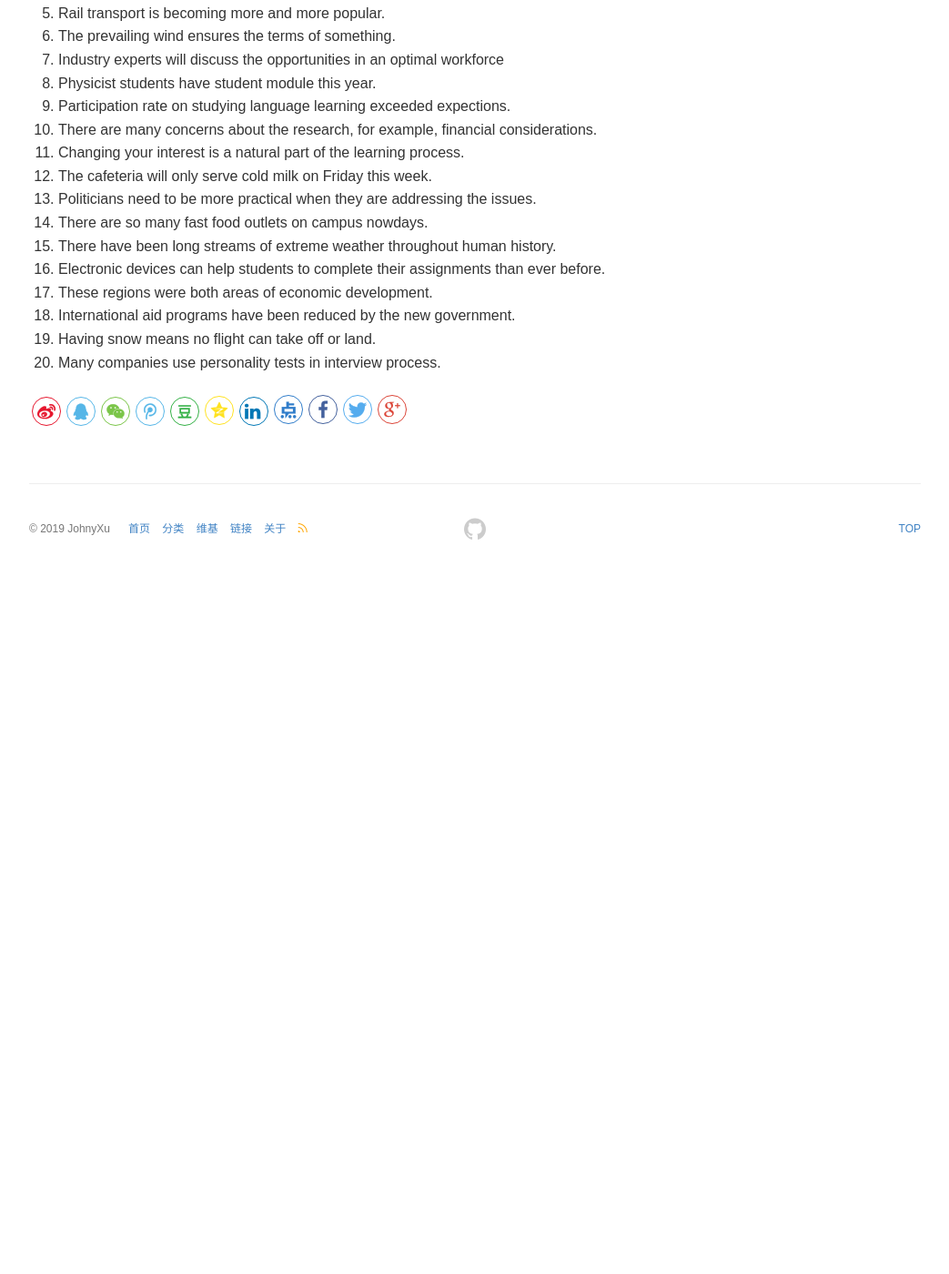
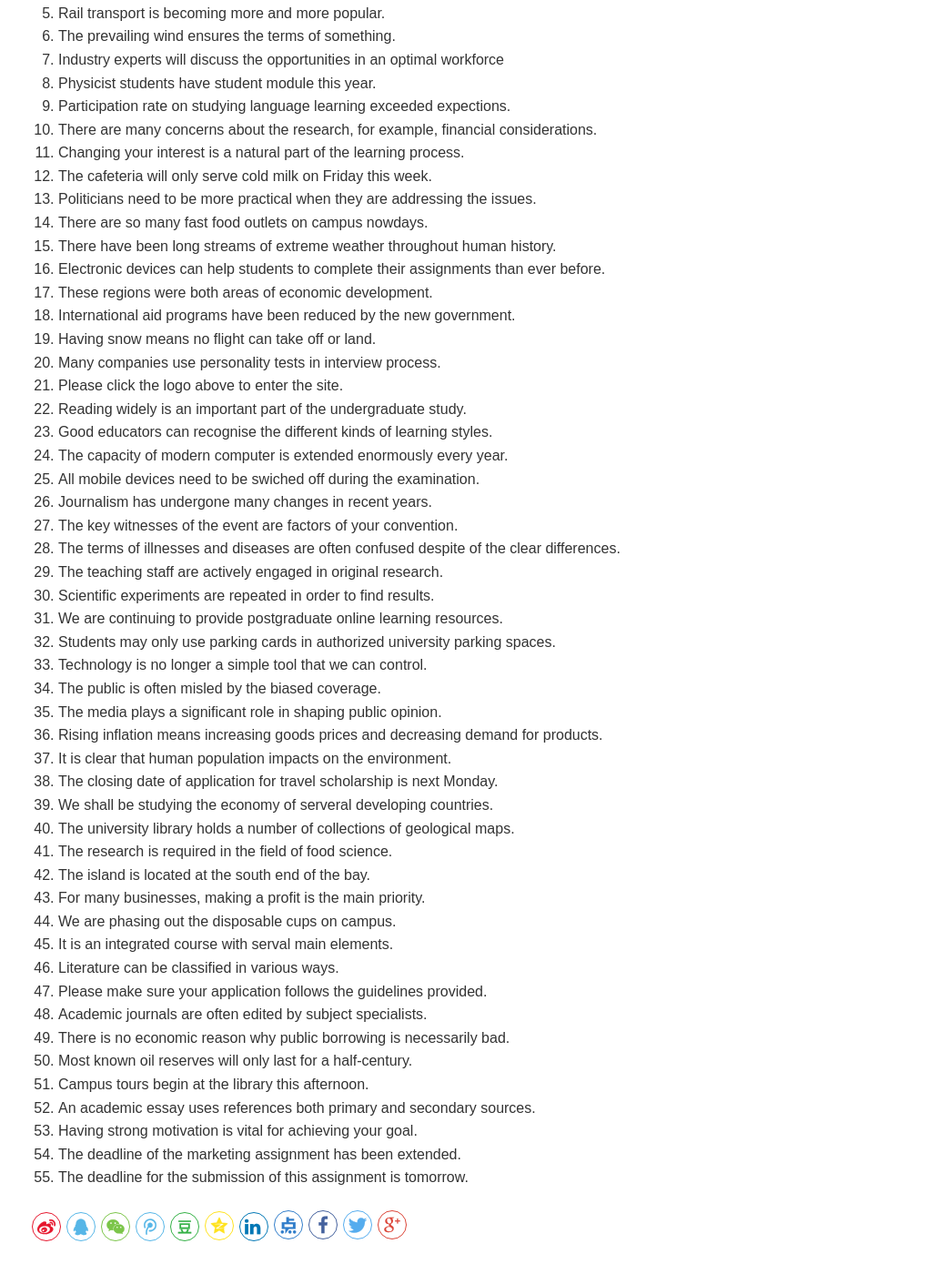
Before and after one commit to JohnyXu/blog, a Jekyll site: the page built from _posts/English/PTE/2020-04-22-wfd-pte-high-frequence.md, in a window 1280 px wide and 1400 px high, scrolled down 495 px. Shown: the whole window at 91% size, without its empty margins (118-1161 px from the left). Built offline with Jekyll 4.4.1, drawn with Linux system fonts in a browser that asks for light colours; comment, search, counter and statistics services are not loaded; before the commit the page ends 1125 px from its top, so only the background shows below that.

Commit message:
wfd update

```diff
--- a/_posts/English/PTE/2020-04-22-wfd-pte-high-frequence.md
+++ b/_posts/English/PTE/2020-04-22-wfd-pte-high-frequence.md
@@ -36,3 +36,38 @@ keywords: PTE WFD
 18. International aid programs have been reduced by the new government.
 19. Having snow means no flight can take off or land.
 20. Many companies use personality tests in interview process.
+21. Please click the logo above to enter the site.
+22. Reading widely is an important part of the undergraduate study.
+23. Good educators can recognise the different kinds of learning styles.
+24. The capacity of modern computer is extended enormously every year.
+25. All mobile devices need to be swiched off during the examination.
+26. Journalism has undergone many changes in recent years.
+27. The key witnesses of the event are factors of your convention.
+28. The terms of illnesses and diseases are often confused despite of the clear differences.
+29. The teaching staff are actively engaged in original research.
+30. Scientific experiments are repeated in order to find results.
+31. We are continuing to provide postgraduate online learning resources.
+32. Students may only use parking cards in authorized university parking spaces.
+33. Technology is no longer a simple tool that we can control.
+34. The public is often misled by the biased coverage.
+35. The media plays a significant role in shaping public opinion.
+36. Rising inflation means increasing goods prices and decreasing demand for products.
+37. It is clear that human population impacts on the environment.
+38. The closing date of application for travel scholarship is next Monday.
+39. We shall be studying the economy of serveral developing countries.
+40. The university library holds a number of collections of geological maps.
+41. The research is required in the field of food science.
+42. The island is located at the south end of the bay.
+43. For many businesses, making a profit is the main priority.
+44. We are phasing out the disposable cups on campus.
+45. It is an integrated course with serval main elements.
+46. Literature can be classified in various ways.
+47. Please make sure your application follows the guidelines provided.
+48. Academic journals are often edited by subject specialists.
+49. There is no economic reason why public borrowing is necessarily bad.
+50. Most known oil reserves will only last for a half-century.
+51. Campus tours begin at the library this afternoon.
+52. An academic essay uses references both primary and secondary sources.
+53. Having strong motivation is vital for achieving your goal.
+54. The deadline of the marketing assignment has been extended.
+55. The deadline for the submission of this assignment is tomorrow.
```
